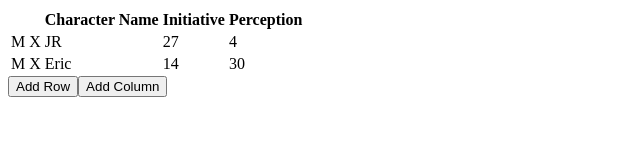
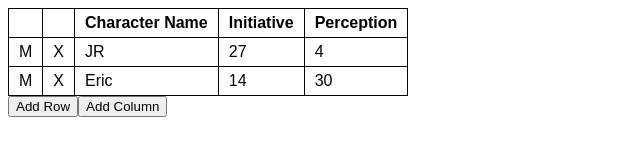
Before and after one commit to ryankinal/GMScreen, a plain HTML site: page index.html in a window 1280 px wide. Shown: the whole page, without its empty margins (0-640 px from the left). Drawn offline with Linux system fonts and the light colour scheme.

Commit message:
Styled tables

```diff
--- a/index.html
+++ b/index.html
@@ -2,6 +2,7 @@
 <html lang="en">
     <head>
         <title>Testing GM Screen</title>
+        <link rel="stylesheet" type="text/css" href="style.css" />
     </head>
     <body>
         <script type="text/javascript" src="item-types.js"></script>
--- /dev/null
+++ b/style.css
@@ -0,0 +1,26 @@
+body
+{
+    font-size: 16px;
+    font-family: Arial, sans-serif;
+}
+
+table
+{
+    border-collapse: collapse;
+}
+
+th, td
+{
+    border: solid 1px #000;
+    padding: 5px 10px;
+}
+
+.marked
+{
+    background-color: #999;
+}
+
+.mark, .sortable, .delete, th
+{
+    cursor: pointer;
+}
```
